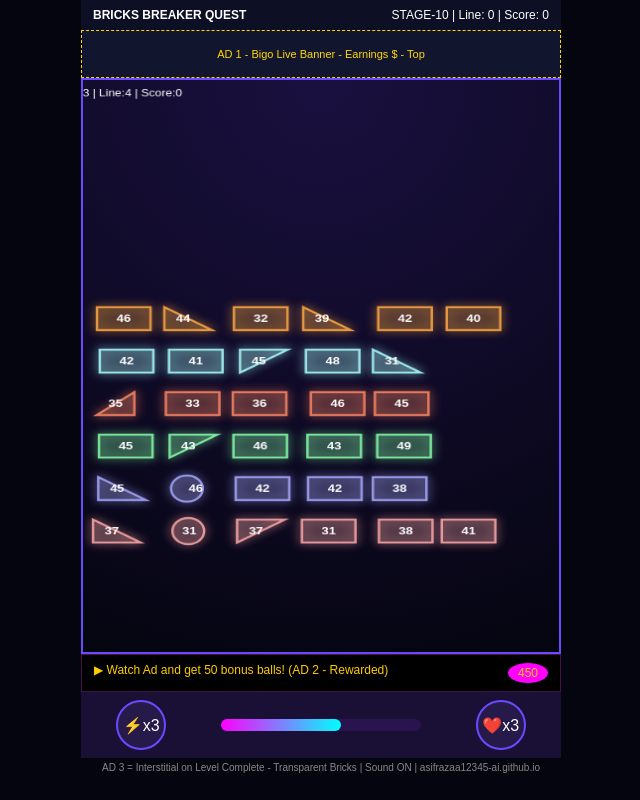
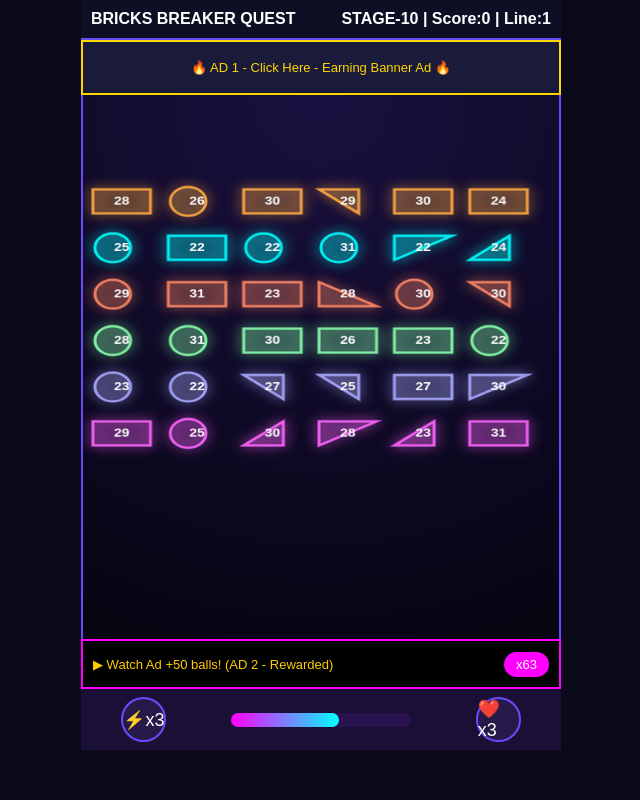
Before and after one commit to asifrazaa12345-ai/asifrazaa12345-ai.github.io, a plain HTML site: page bricks-quest/index.html in a window 1280 px wide. Shown: the whole page, without its empty margins (319-959 px from the left). Drawn offline with Linux system fonts and the light colour scheme.

Commit message:
Update index.html

```diff
--- a/bricks-quest/index.html
+++ b/bricks-quest/index.html
@@ -3,171 +3,106 @@
 <head>
 <meta charset="UTF-8">
 <meta name="viewport" content="width=device-width, initial-scale=1.0, user-scalable=no">
-<title>Bricks Breaker Quest PRO - asifrazaa12345-ai</title>
+<title>Bricks Breaker Quest - FIXED</title>
 <style>
 *{margin:0;padding:0;box-sizing:border-box}
-body{background:#050510;color:#fff;font-family:Arial;display:flex;flex-direction:column;align-items:center;min-height:100vh}
-.top{width:100%;max-width:480px;background:#0d1025;display:flex;justify-content:space-between;padding:8px 12px;font-size:12px;align-items:center}
-.ad-top{width:100%;max-width:480px;height:48px;background:#11162e;display:flex;align-items:center;justify-content:center;border:1px dashed #ffd700;color:#ffd700;font-size:11px}
-#gameBox{width:100%;max-width:480px;height:72vh;position:relative;background:radial-gradient(circle at top,#1a1040,#050510);border:2px solid #6a4aff}
+body{background:#0a0a1a;color:#fff;font-family:Arial;display:flex;flex-direction:column;align-items:center}
+.top{width:100%;max-width:480px;background:#0d1025;display:flex;justify-content:space-between;padding:10px;font-weight:bold;border-bottom:2px solid #6a4aff}
+#adTop{width:100%;max-width:480px;height:55px;background:#1a1a3a;border:2px solid #ffd700;display:flex;align-items:center;justify-content:center;color:#ffd700;font-size:13px;cursor:pointer}
+#gameArea{width:100%;max-width:480px;height:68vh;position:relative;background:radial-gradient(circle at top,#1a1040,#050510);border-left:2px solid #6a4aff;border-right:2px solid #6a4aff}
 canvas{width:100%;height:100%;display:block;touch-action:none}
-.ad-bottom{width:100%;max-width:480px;background:#000;display:flex;justify-content:space-between;padding:8px 12px;font-size:12px;color:#ffcc00;border:1px solid #ff44ff44}
-.bar{width:100%;max-width:480px;background:#1a0f35;display:flex;justify-content:space-around;padding:8px}
-.btn{width:50px;height:50px;border-radius:50%;background:#251a4a;border:2px solid #6a4aff;display:flex;align-items:center;justify-content:center}
+#adBottom{width:100%;max-width:480px;height:50px;background:#000;border:2px solid #ff00ff;display:flex;justify-content:space-between;align-items:center;padding:0 10px;color:#ffcc00;cursor:pointer;font-size:13px}
+.bottomBar{width:100%;max-width:480px;background:#1a0f35;display:flex;justify-content:space-around;padding:8px;align-items:center}
+.btn{width:45px;height:45px;border-radius:50%;background:#251a4a;border:2px solid #6a4aff;display:flex;align-items:center;justify-content:center;font-size:18px}
+#adModal{display:none;position:fixed;top:0;left:0;width:100%;height:100%;background:rgba(0,0,0,0.9);z-index:9999;align-items:center;justify-content:center;flex-direction:column}
 </style>
 </head>
 <body>
-<div class="top"><b>BRICKS BREAKER QUEST</b><span>STAGE-10 | Line: 0 | Score: 0</span></div>
-<div class="ad-top">AD 1 - Bigo Live Banner - Earnings $ - Top</div>
-<div id="gameBox"><canvas id="c" width="480" height="700"></canvas></div>
-<div class="ad-bottom"><span>▶ Watch Ad and get 50 bonus balls! (AD 2 - Rewarded)</span><span style="background:#ff00ff;padding:3px 10px;border-radius:50%">450</span></div>
-<div class="bar"><div class="btn">⚡x3</div><div style="width:200px;height:12px;background:#2a1450;border-radius:10px;align-self:center"><div id="fill" style="width:60%;height:100%;background:linear-gradient(90deg,#ff00ff,#00ffff);border-radius:10px"></div></div><div class="btn">❤️x3</div></div>
-<div style="font-size:10px;color:#888;padding:4px">AD 3 = Interstitial on Level Complete - Transparent Bricks | Sound ON | asifrazaa12345-ai.github.io</div>
+<div class="top"><span>BRICKS BREAKER QUEST</span><span id="info">STAGE-10 | Score:0</span></div>
+<div id="adTop" onclick="showAd(1)">🔥 AD 1 - Click Here - Earning Banner Ad 🔥</div>
+<div id="gameArea"><canvas id="c" width="480" height="680"></canvas></div>
+<div id="adBottom" onclick="showAd(2)"><span>▶ Watch Ad +50 balls! (AD 2 - Rewarded)</span><span style="background:#ff00ff;color:#fff;padding:5px 12px;border-radius:20px" id="ballTxt">x63</span></div>
+<div class="bottomBar"><div class="btn">⚡x3</div><div style="width:180px;height:14px;background:#2a1450;border-radius:10px"><div id="progress" style="width:60%;height:100%;background:linear-gradient(90deg,#ff00ff,#00ffff);border-radius:10px"></div></div><div class="btn">❤️x3</div></div>
+
+<div id="adModal"><h2 style="color:#ffd700;margin-bottom:15px">📢 Advertisement Playing...</h2><div style="width:300px;height:200px;background:#fff;color:#000;display:flex;align-items:center;justify-content:center;font-weight:bold">Your Ad Here<br>Earning $0.05 per view</div><p style="margin:15px;color:#aaa" id="adTimer">Ad ends in 5s...</p><button onclick="closeAd()" style="padding:10px 30px;background:#6a4aff;color:#fff;border:none;border-radius:10px;font-size:16px">Close Ad & Get Reward</button></div>
 
 <script>
-const canvas=document.getElementById('c'); const ctx=canvas.getContext('2d');
-let bricks=[], balls=[], aiming=false, aimX=240, aimY=300, ballCount=63, stage=10, line=0, score=0;
-let audioCtx;
-
-// SOUND - Bricks totne ki awaz
-function playBreakSound(){
-try{
-if(!audioCtx) audioCtx=new (window.AudioContext||window.webkitAudioContext)();
-let o=audioCtx.createOscillator(); let g=audioCtx.createGain();
-o.type='square'; o.frequency.value=800; g.gain.value=0.2;
-o.connect(g); g.connect(audioCtx.destination);
-o.start(); g.gain.exponentialRampToValueAtTime(0.01,audioCtx.currentTime+0.15); o.stop(audioCtx.currentTime+0.15);
-}catch(e){}
-}
-function playShootSound(){
-try{
-if(!audioCtx) audioCtx=new (window.AudioContext||window.webkitAudioContext)();
-let o=audioCtx.createOscillator(); let g=audioCtx.createGain();
-o.frequency.value=300; g.gain.value=0.1; o.connect(g); g.connect(audioCtx.destination);
-o.start(); o.stop(audioCtx.currentTime+0.08);
-}catch(e){}
-}
+const canvas=document.getElementById('c'),ctx=canvas.getContext('2d');
+let bricks=[],balls=[],aiming=false,aimX=240,aimY=300,ballCount=63,stage=10,score=0,line=0,adReward=0;
+let audioCtx; function playSound(f){try{if(!audioCtx)audioCtx=new(window.AudioContext||window.webkitAudioContext)();let o=audioCtx.createOscillator(),g=audioCtx.createGain();o.frequency.value=f;g.gain.value=0.18;o.connect(g);g.connect(audioCtx.destination);o.start();g.gain.exponentialRampToValueAtTime(0.01,audioCtx.currentTime+0.15);o.stop(audioCtx.currentTime+0.15);}catch(e){}}
 
 function createLevel(){
-bricks=[];
-let colors=['#ffaa44','#aaffff','#ff8866','#88ffaa','#aaaaff','#ffaaaa'];
-for(let row=0; row<6; row++){
-let y=70+row*52;
-let count=5+Math.floor(Math.random()*2);
-for(let i=0;i<count;i++){
-let x=10+i*70+Math.random()*10;
-let num= 20 + Math.floor(Math.random()*20) + stage;
-let tri= Math.random()>0.7? ['tr','br','tl','bl'][Math.floor(Math.random()*4)] : null;
-let circ= Math.random()>0.85;
-bricks.push({x,y,w:tri?38:54,h:28,num,color:colors[row%6],tri,circ,alive:true,alpha:0.85});
+bricks=[]; let colors=['#ffaa44','#00ffff','#ff8866','#88ffaa','#aaaaff','#ff66ff'];
+for(let r=0;r<6;r++){let y=60+r*58;for(let i=0;i<6;i++){let x=10+i*76;let num=12+Math.floor(Math.random()*10)+stage;let tri=Math.random()>0.65?['tr','br','tl','bl'][Math.floor(Math.random()*4)]:null;let circ=Math.random()>0.8;bricks.push({x,y,w:58,h:30,num:num,color:colors[r%6],tri:tri,circ:circ,alive:true,alpha:0.9});}}
+document.getElementById('info').innerText=`STAGE-${stage} | Score:${score} | Line:${line}`;
 }
+function drawBrick(b){
+if(!b.alive)return; ctx.globalAlpha=b.alpha; ctx.strokeStyle=b.color; ctx.lineWidth=3; ctx.shadowColor=b.color; ctx.shadowBlur=15; ctx.fillStyle=b.color+'33';
+if(b.circ){ctx.beginPath();ctx.arc(b.x+20,b.y+15,18,0,Math.PI*2);ctx.fill();ctx.stroke();}
+else if(b.tri){ctx.beginPath();if(b.tri==='tr'){ctx.moveTo(b.x,b.y+30);ctx.lineTo(b.x+40,b.y);ctx.lineTo(b.x+40,b.y+30);}else if(b.tri==='br'){ctx.moveTo(b.x,b.y);ctx.lineTo(b.x+40,b.y);ctx.lineTo(b.x+40,b.y+30);}else if(b.tri==='tl'){ctx.moveTo(b.x,b.y);ctx.lineTo(b.x+58,b.y);ctx.lineTo(b.x,b.y+30);}else{ctx.moveTo(b.x,b.y);ctx.lineTo(b.x,b.y+30);ctx.lineTo(b.x+58,b.y+30);}ctx.closePath();ctx.fill();ctx.stroke();}
+else{ctx.fillRect(b.x,b.y,b.w,b.h);ctx.strokeRect(b.x,b.y,b.w,b.h);}
+ctx.shadowBlur=0;ctx.globalAlpha=1;ctx.fillStyle='#fff';ctx.font='bold 14px Arial';ctx.textAlign='center';ctx.fillText(b.num,b.x+b.w/2,b.y+19);
 }
+function moveDown(){
+bricks.forEach(b=>b.y+=58); line++; if(bricks.some(b=>b.y>590)){alert('GAME OVER! Bricks neeche pahuch gayi! Score:'+score); score=0; stage=10; line=0; createLevel(); return;}
+if(bricks.every(b=>!b.alive)){stage++; line=0; showAd(3); createLevel();}
+document.getElementById('info').innerText=`STAGE-${stage} | Score:${score} | Line:${line}`;
 }
-
-function drawBrick(b){
-if(!b.alive) return;
-ctx.globalAlpha=b.alpha; // TRANSPARENT
-ctx.strokeStyle=b.color; ctx.lineWidth=2.5; ctx.shadowColor=b.color; ctx.shadowBlur=12;
-ctx.fillStyle=b.color+'33';
-if(b.circ){
-ctx.beginPath(); ctx.arc(b.x+18,b.y+14,16,0,Math.PI*2); ctx.fill(); ctx.stroke();
-}else if(b.tri){
-ctx.beginPath();
-if(b.tri==='tr'){ctx.moveTo(b.x,b.y+28);ctx.lineTo(b.x+38,b.y);ctx.lineTo(b.x+38,b.y+28);}
-else if(b.tri==='br'){ctx.moveTo(b.x,b.y);ctx.lineTo(b.x+38,b.y);ctx.lineTo(b.x+38,b.y+28);}
-else if(b.tri==='tl'){ctx.moveTo(b.x,b.y);ctx.lineTo(b.x+48,b.y);ctx.lineTo(b.x,b.y+28);}
-else{ctx.moveTo(b.x,b.y);ctx.lineTo(b.x,b.y+28);ctx.lineTo(b.x+48,b.y+28);}
-ctx.closePath(); ctx.fill(); ctx.stroke();
-}else{
-ctx.fillRect(b.x,b.y,b.w,b.h); ctx.strokeRect(b.x,b.y,b.w,b.h);
+function shoot(){
+if(balls.length>0)return; playSound(350); let dx=aimX-240,dy=aimY-620,len=Math.sqrt(dx*dx+dy*dy);dx=dx/len*9;dy=dy/len*9;
+for(let i=0;i<ballCount;i++){setTimeout(()=>{balls.push({x:240,y:615,vx:dx+(Math.random()-0.5)*0.6,vy:dy})},i*25);}
 }
-ctx.shadowBlur=0; ctx.globalAlpha=1;
-ctx.fillStyle='#fff'; ctx.font='bold 13px Arial'; ctx.textAlign='center';
-ctx.fillText(b.num,b.x+b.w/2,b.y+18);
+canvas.addEventListener('pointerdown',e=>{aiming=true; let r=canvas.getBoundingClientRect(); aimX=(e.clientX-r.left)/r.width*480; aimY=(e.clientY-r.top)/r.height*680;});
+canvas.addEventListener('pointermove',e=>{if(!aiming)return; let r=canvas.getBoundingClientRect(); aimX=(e.clientX-r.left)/r.width*480; aimY=(e.clientY-r.top)/r.height*680;});
+canvas.addEventListener('pointerup',()=>{if(aiming){aiming=false; shoot();}});
+function loop(){
+ctx.clearRect(0,0,480,680);
+// WHITE DOT + DOTTED LINE FIX
+if(aiming && balls.length===0){
+ctx.strokeStyle='#fff'; ctx.lineWidth=2; ctx.setLineDash([8,8]); ctx.beginPath(); ctx.moveTo(240,615); ctx.lineTo(aimX,aimY); ctx.stroke(); ctx.setLineDash([]);
+// WHITE DOTS - Ab clear nazar ayenge
+for(let i=1;i<=12;i++){
+let px=240+(aimX-240)*i/13, py=615+(aimY-615)*i/13;
+ctx.beginPath(); ctx.arc(px,py,5,0,Math.PI*2); ctx.fillStyle=i%2==0?'#ffffff':'#ffffff88'; ctx.fill();
+ctx.shadowColor='#fff'; ctx.shadowBlur=8; ctx.fill(); ctx.shadowBlur=0;
 }
-
-function moveBricksDown(){
-// LEVEL CHANGE - Bricks neeche aayengi
-bricks.forEach(b=>{b.y+=52;});
-line++;
-if(bricks.some(b=>b.y>620)){
-alert('GAME OVER! Level: '+stage+' - AD 3 Interstitial\nWatch Ad for Continue?');
-stage=10; line=0; createLevel();
-return;
-}
-if(bricks.every(b=>!b.alive)){
-stage++; line=0;
-alert('LEVEL '+stage+' COMPLETE! - AD 3 Interstitial Ad dikhao - Earning!');
-createLevel();
-}
-}
-
-function shoot(){
-if(balls.length>0) return;
-playShootSound();
-let dx=aimX-240, dy=aimY-650; let len=Math.sqrt(dx*dx+dy*dy); dx=dx/len*8; dy=dy/len*8;
-for(let i=0;i<ballCount;i++){
-setTimeout(()=>{balls.push({x:240,y:630,vx:dx+(Math.random()-0.5)*0.8,vy:dy,hit:0})},i*30);
-}
-}
-
-canvas.addEventListener('pointerdown',e=>{aiming=true;});
-canvas.addEventListener('pointermove',e=>{
-let r=canvas.getBoundingClientRect();
-aimX=(e.clientX-r.left)/r.width*480;
-aimY=(e.clientY-r.top)/r.height*700;
-});
-canvas.addEventListener('pointerup',()=>{aiming=false;shoot();});
-
-createLevel();
-function loop(){
-ctx.clearRect(0,0,480,700);
-// AIM LINE - Transparent dotted
-if(aiming && balls.length===0){
-ctx.strokeStyle='#ffffff66'; ctx.setLineDash([6,6]); ctx.beginPath(); ctx.moveTo(240,630); ctx.lineTo(aimX,aimY); ctx.stroke(); ctx.setLineDash([]);
-for(let i=0;i<7;i++){ctx.beginPath();ctx.arc(240+(aimX-240)*i/7,630+(aimY-630)*i/7,3,0,Math.PI*2);ctx.fillStyle='#ffffff44';ctx.fill();}
+// Aim circle
+ctx.beginPath(); ctx.arc(aimX,aimY,18,0,Math.PI*2); ctx.strokeStyle='#fff'; ctx.lineWidth=2; ctx.stroke();
+ctx.beginPath(); ctx.arc(aimX,aimY,4,0,Math.PI*2); ctx.fillStyle='#ff00ff'; ctx.fill();
 }
 bricks.forEach(drawBrick);
 for(let i=balls.length-1;i>=0;i--){
 let b=balls[i]; b.x+=b.vx; b.y+=b.vy;
-if(b.x<5||b.x>475) b.vx*=-1;
-if(b.y<5) b.vy*=-1;
-if(b.y>680){balls.splice(i,1); continue;}
+if(b.x<8||b.x>472) b.vx*=-1; if(b.y<8) b.vy*=-1; if(b.y>670){balls.splice(i,1); continue;}
 bricks.forEach(br=>{
-if(!br.alive) return;
+if(!br.alive)return;
 if(b.x>br.x && b.x<br.x+br.w && b.y>br.y && b.y<br.y+br.h){
-br.num--; playBreakSound(); b.vy*=-1; b.hit++;
-// TRANSPARENT MORE ON HIT
-br.alpha=0.4+ (br.num/40);
-if(br.num<=0){br.alive=false; score+=10; // AWAZ + SCORE
-// particle
-}
+br.num--; playSound(900); score+=10; // SCORE FIX
+document.getElementById('info').innerText=`STAGE-${stage} | Score:${score} | Line:${line}`;
+b.vy*=-1; br.alpha=0.4+br.num/50;
+if(br.num<=0){br.alive=false; score+=20; document.getElementById('info').innerText=`STAGE-${stage} | Score:${score} | Line:${line}`;}
 }
 });
-ctx.beginPath(); ctx.arc(b.x,b.y,6,0,Math.PI*2); ctx.fillStyle='#ff88ff'; ctx.shadowColor='#ff00ff'; ctx.shadowBlur=15; ctx.fill(); ctx.shadowBlur=0;
+ctx.beginPath(); ctx.arc(b.x,b.y,7,0,Math.PI*2); ctx.fillStyle='#ff88ff'; ctx.shadowColor='#ff00ff'; ctx.shadowBlur=15; ctx.fill(); ctx.shadowBlur=0;
 }
-if(balls.length===0 && aiming===false && ballCount>0 && bricks.some(b=>b.alive)){
-// check if all balls returned
-let waiting = document.getElementById('fill');
-}
-if(balls.length===0 &&!aiming){
-if(bricks.some(b=>b.alive) && ballCount>0){
-// auto move down after all balls
-if(window.lastMove===undefined) window.lastMove=Date.now();
-if(Date.now()-window.lastMove>1200){moveBricksDown(); window.lastMove=Date.now();}
-}
-}
-ctx.fillStyle='#fff'; ctx.font='12px Arial'; ctx.fillText('STAGE-'+stage+' | x'+ballCount+' | Line:'+line+' | Score:'+score,10,20);
+if(balls.length===0 && !aiming){
+if(!window.lastT) window.lastT=Date.now();
+if(Date.now()-window.lastT>800 && bricks.some(b=>b.alive)){moveDown(); window.lastT=Date.now();}
+} else window.lastT=Date.now();
 requestAnimationFrame(loop);
 }
-loop();
-
-// AD CLICK - Earnings
-document.querySelector('.ad-bottom').onclick=()=>{
-if(confirm('Watch Ad and get 50 bonus balls! (Rewarded Ad - Earning $0.05)')){
-ballCount+=50; alert('+50 Balls Added! New: x'+ballCount);
+function showAd(type){
+adReward=type; document.getElementById('adModal').style.display='flex';
+let t=5; let tm=document.getElementById('adTimer');
+let inter=setInterval(()=>{t--; tm.innerText=`Ad ends in ${t}s... Earning $${(type*0.02).toFixed(2)}`; if(t<=0){clearInterval(inter); tm.innerText='Reward Ready! Click Close';}},1000);
 }
-};
+function closeAd(){
+document.getElementById('adModal').style.display='none';
+if(adReward==2){ballCount+=50; document.getElementById('ballTxt').innerText='x'+ballCount; alert('✅ Ad Watched! +50 Balls! Total x'+ballCount+' - Earning $0.05');}
+else if(adReward==1){score+=50; document.getElementById('info').innerText=`STAGE-${stage} | Score:${score} | Line:${line}`; alert('✅ Banner Ad Clicked! +50 Score - Earning $0.02');}
+else if(adReward==3){score+=100; alert('✅ Level Complete Ad! +100 Score - Earning $0.10 - Next Stage '+stage);}
+}
+createLevel(); loop();
 </script>
 </body>
-  </html>
+</html>
```
